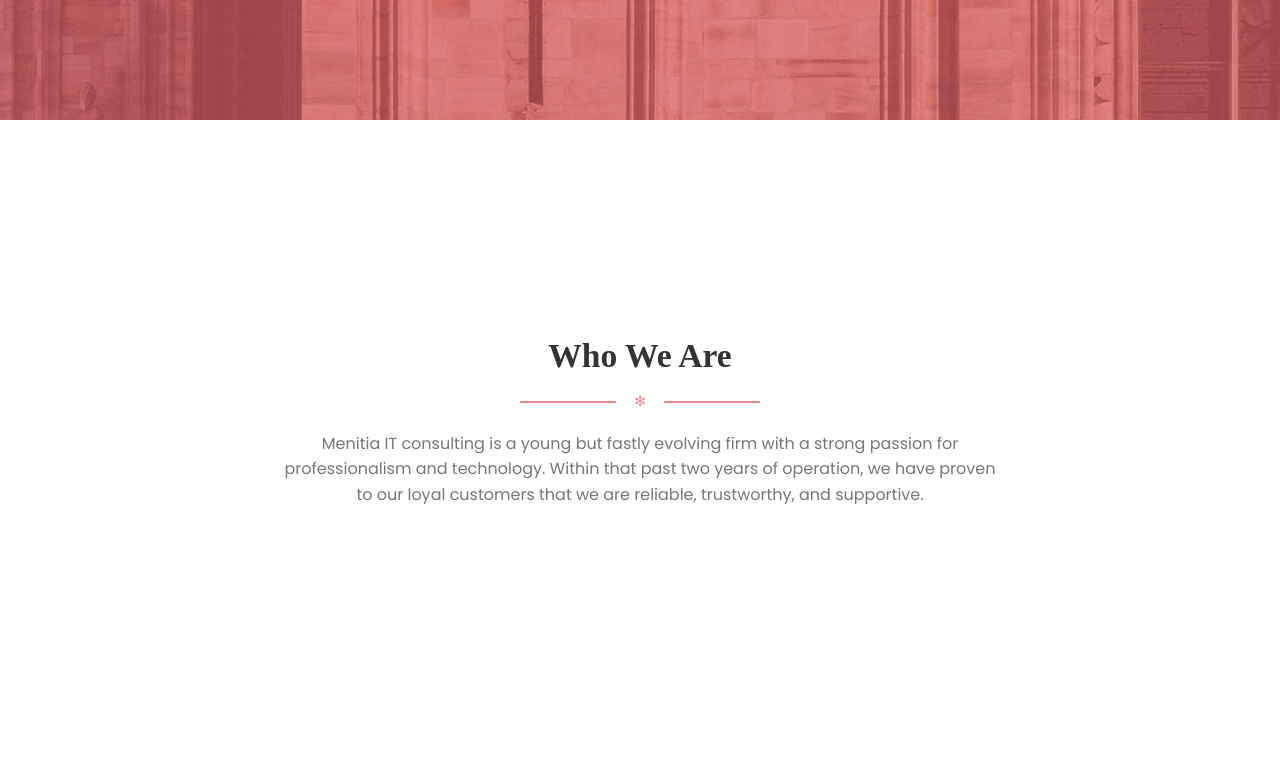
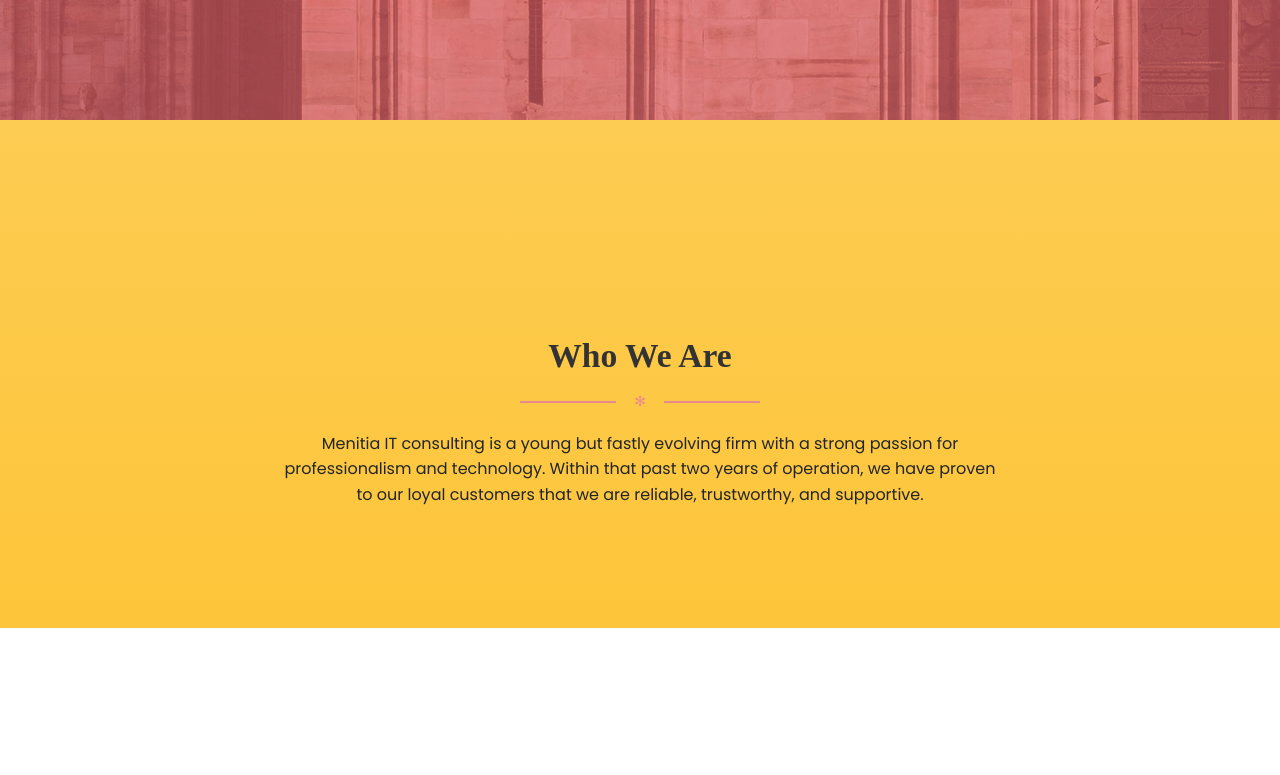
Before and after one commit to meniit/menitia, a plain HTML site: page index.html in a window 1280 px wide. Shown: the part 680-1455 px from the top of the page. Drawn offline with Linux system fonts and the light colour scheme; some packages are replaced by stand-ins of ours; a web font is replaced by a local one.

Commit message:
edit wwa css

```diff
--- a/assets/css/gaia.css
+++ b/assets/css/gaia.css
@@ -983,7 +983,7 @@ a,
 }
 .section .title-area .description {
   font-size: 16px;
-  color: #777777;
+  color: #212529;
 }
 .section [class*="col-"] .title-area {
   padding: 0;
@@ -2483,6 +2483,9 @@ a,
 .section-header-freebie,
 .section-our-team-freebie {
   padding-bottom: 0;
+  background: #fdcc52;
+  background: -webkit-linear-gradient(#fdcc52,#fdc539);
+  background: linear-gradient(#fdcc52,#fdc539);
 }
 .section-get-started .container,
 .section-header-freebie .container,
```
